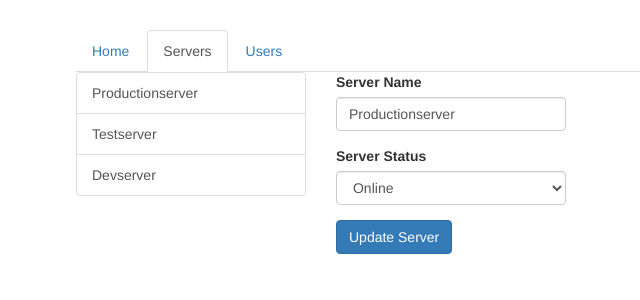
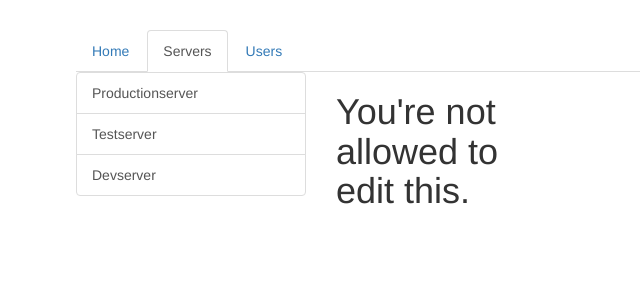
Before and after one commit to BrentGrammer/Angular-routing, an Angular app: page /servers/1/edit in a window 1280 px wide. Shown: the top 300 px of the page, without its empty margins (189-829 px from the left). Built offline with nearby package versions, Linux system fonts and the light colour scheme.

Commit message:
preserve query params in route and conditional display of server edit form

```diff
--- a/src/app/app.module.ts
+++ b/src/app/app.module.ts
@@ -11,6 +11,7 @@
 import { EditServerComponent } from "./servers/edit-server/edit-server.component";
 import { ServerComponent } from "./servers/server/server.component";
 import { ServersService } from "./servers/servers.service";
+import { PageNotFoundComponent } from './page-not-found/page-not-found.component';
 
 // import Routes type from @angular/router
 /**
@@ -44,7 +45,8 @@
     ServersComponent,
     UserComponent,
     EditServerComponent,
-    ServerComponent
+    ServerComponent,
+    PageNotFoundComponent
   ],
   imports: [BrowserModule, FormsModule, RouterModule.forRoot(appRoutes)],
   providers: [ServersService],
--- /dev/null
+++ b/src/app/page-not-found/page-not-found.component.html
@@ -0,0 +1 @@
+<p>page-not-found works!</p>
--- /dev/null
+++ b/src/app/page-not-found/page-not-found.component.ts
@@ -0,0 +1,15 @@
+import { Component, OnInit } from '@angular/core';
+
+@Component({
+  selector: 'app-page-not-found',
+  templateUrl: './page-not-found.component.html',
+  styleUrls: ['./page-not-found.component.css']
+})
+export class PageNotFoundComponent implements OnInit {
+
+  constructor() { }
+
+  ngOnInit() {
+  }
+
+}
--- a/src/app/servers/edit-server/edit-server.component.html
+++ b/src/app/servers/edit-server/edit-server.component.html
@@ -1,21 +1,24 @@
 <div class="form-group">
+  <h1 *ngIf="!allowEdit">You're not allowed to edit this.</h1>
+  <div *ngIf="allowEdit">
+    <div>
       <label for="name">Server Name</label>
       <input
         type="text"
         id="name"
         class="form-control"
-    [(ngModel)]="serverName">
+        [(ngModel)]="serverName"
+      />
     </div>
     <div class="form-group">
       <label for="status">Server Status</label>
-  <select
-    id="status"
-    class="form-control"
-    [(ngModel)]="serverStatus">
+      <select id="status" class="form-control" [(ngModel)]="serverStatus">
         <option value="online">Online</option>
         <option value="offline">Offline</option>
       </select>
     </div>
-<button
-  class="btn btn-primary"
-  (click)="onUpdateServer()">Update Server</button>
+    <button class="btn btn-primary" (click)="onUpdateServer()">
+      Update Server
+    </button>
+  </div>
+</div>
--- a/src/app/servers/edit-server/edit-server.component.ts
+++ b/src/app/servers/edit-server/edit-server.component.ts
@@ -1,7 +1,7 @@
 import { Component, OnInit } from "@angular/core";
 
 import { ServersService } from "../servers.service";
-import { ActivatedRoute } from "@angular/router";
+import { ActivatedRoute, Params } from "@angular/router";
 
 @Component({
   selector: "app-edit-server",
@@ -12,6 +12,7 @@
   server: { id: number; name: string; status: string };
   serverName = "";
   serverStatus = "";
+  allowEdit = false;
 
   constructor(
     private serversService: ServersService,
@@ -21,7 +22,9 @@
   ngOnInit() {
     console.log(this.route.snapshot.queryParams);
     console.log(this.route.snapshot.fragment);
-    this.route.queryParams.subscribe();
+    this.route.queryParams.subscribe((queryParams: Params) => {
+      this.allowEdit = queryParams["allowEdit"] === "1";
+    });
     this.route.fragment.subscribe();
     this.server = this.serversService.getServer(1);
     this.serverName = this.server.name;
--- a/src/app/servers/server/server.component.html
+++ b/src/app/servers/server/server.component.html
@@ -1,2 +1,3 @@
 <h5>{{ server.name }}</h5>
 <p>Server status is {{ server.status }}</p>
+<button class="btn btn-primary" (click)="onEdit()">Edit Server</button>
--- a/src/app/servers/server/server.component.ts
+++ b/src/app/servers/server/server.component.ts
@@ -1,7 +1,7 @@
 import { Component, OnInit } from "@angular/core";
 
 import { ServersService } from "../servers.service";
-import { ActivatedRoute, Params } from "@angular/router";
+import { ActivatedRoute, Params, Router } from "@angular/router";
 
 @Component({
   selector: "app-server",
@@ -13,7 +13,8 @@
 
   constructor(
     private serversService: ServersService,
-    private route: ActivatedRoute
+    private route: ActivatedRoute,
+    private router: Router
   ) {}
 
   ngOnInit() {
@@ -26,4 +27,8 @@
       this.server = this.serversService.getServer(+params["id"]);
     });
   }
+
+  onEdit() {
+    this.router.navigate(["edit"], { relativeTo: this.route, queryParamsHandling: 'preserve' });
+  }
 }
--- a/src/app/servers/servers.component.html
+++ b/src/app/servers/servers.component.html
@@ -3,7 +3,7 @@
     <div class="list-group">
       <a
         [routerLink]="['/servers', server.id]"
-        [queryParams]="{ allowEdit: '1' }"
+        [queryParams]="{ allowEdit: server.id === 3 ? '1' : '0' }"
         fragment="loading"
         class="list-group-item"
         *ngFor="let server of servers"
```
Also changed, not shown: src/app/page-not-found/page-not-found.component.css (added), 1 other file (tests, documents, lock files or other folders). Lines whose indentation alone changed are shown as unchanged.
